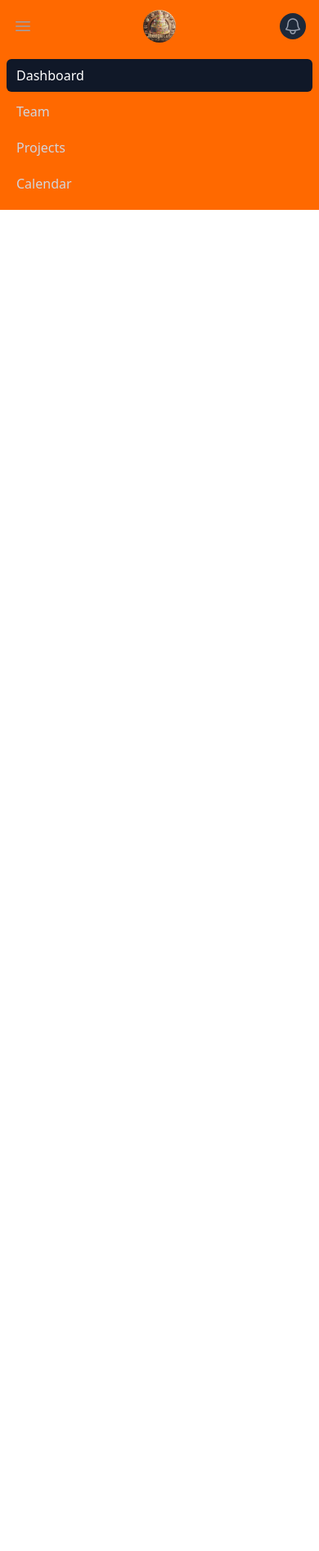
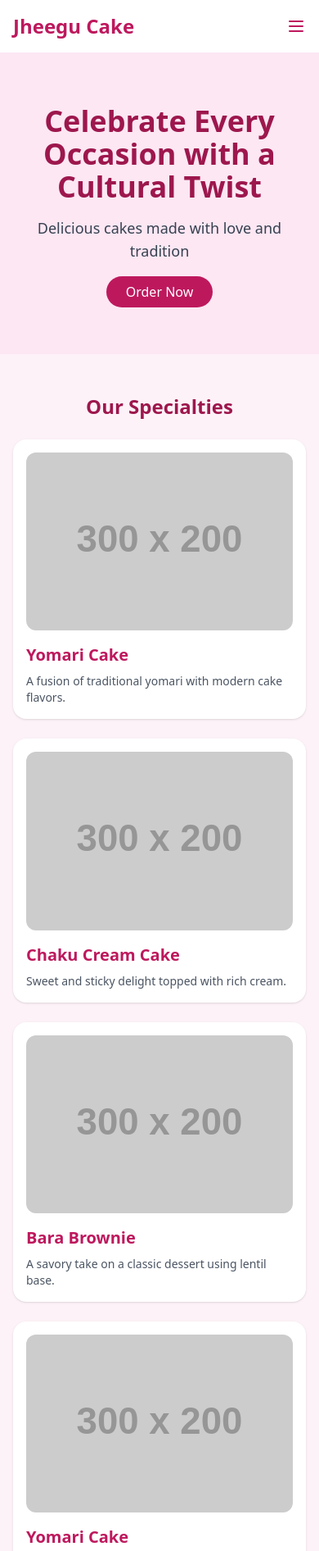
Before and after one commit to mister-aayush/Jheegu-Cake, a website: page index.html in a window 390 px wide. Shown: the top 1892 px of the page at 82% size. Before the commit the page ends 844 px from the top, so only its background shows below. Drawn offline with nearby package versions, Linux system fonts and the light colour scheme; placeholder pictures from the web are drawn by us.

Commit message:
body complete

```diff
--- a/index.html
+++ b/index.html
@@ -1,76 +1,128 @@
 <!DOCTYPE html>
 <html lang="en">
 <head>
-  <meta charset="UTF-8">
-  <meta name="viewport" content="width=device-width, initial-scale=1.0">
-  <title>Home</title>
-  <link rel="stylesheet" href="./src/output.css">
+  <meta charset="UTF-8" />
+  <meta name="viewport" content="width=device-width, initial-scale=1" />
+  <title>Jheegu Cake</title>
+  <script src="https://cdn.tailwindcss.com"></script>
 </head>
-<body>
-  <nav class="bg-orange-500">
-    <div class="mx-auto max-w-7xl px-2 sm:px-6 lg:px-8">
-      <div class="relative flex h-16 items-center justify-between">
-        <div class="absolute inset-y-0 left-0 flex items-center sm:hidden">
-          <!-- Mobile menu button-->
-          <button type="button" class="relative inline-flex items-center justify-center rounded-md p-2 text-gray-400 hover:bg-gray-700 hover:text-white focus:ring-2 focus:ring-white focus:outline-hidden focus:ring-inset" aria-controls="mobile-menu" aria-expanded="false">
-            <span class="absolute -inset-0.5"></span>
-            <span class="sr-only">Open main menu</span>
-            <!--
-              Icon when menu is closed.
+<body class="bg-pink-50 font-sans">
 
-              Menu open: "hidden", Menu closed: "block"
-            -->
-            <svg class="block size-6" fill="none" viewBox="0 0 24 24" stroke-width="1.5" stroke="currentColor" aria-hidden="true" data-slot="icon">
-              <path stroke-linecap="round" stroke-linejoin="round" d="M3.75 6.75h16.5M3.75 12h16.5m-16.5 5.25h16.5" />
-            </svg>
-            <!--
-              Icon when menu is open.
+  <nav>
+    <header class="bg-white shadow">
+      <div class="max-w-7xl mx-auto px-4 py-4 flex justify-between items-center">
+        <h1 class="text-2xl font-bold text-pink-700"><a href="index.html">Jheegu Cake</a></h1>
 
-              Menu open: "block", Menu closed: "hidden"
-            -->
-            <svg class="hidden size-6" fill="none" viewBox="0 0 24 24" stroke-width="1.5" stroke="currentColor" aria-hidden="true" data-slot="icon">
-              <path stroke-linecap="round" stroke-linejoin="round" d="M6 18 18 6M6 6l12 12" />
-            </svg>
-          </button>
-        </div>
-        <div class="flex flex-1 items-center justify-center sm:items-stretch sm:justify-start">
-          <div class="flex shrink-0 items-center">
-            <img class="h-10 w-auto rounded-4xl" src="./images/logo.jpg" alt="Jheegu-cake logo">
-          </div>
-          <div class="hidden sm:ml-6 sm:block">
-            <div class="flex space-x-4">
-              <!-- Current: "bg-gray-900 text-white", Default: "text-gray-300 hover:bg-gray-700 hover:text-white" -->
-              <a href="#" class="rounded-md bg-gray-900 px-3 py-2 text-sm font-medium text-white" aria-current="page">Home </a>
-              <a href="#" class="rounded-md px-3 py-2 text-sm font-medium text-gray-300 hover:bg-gray-700 hover:text-white">Cakes</a>
-              <a href="#" class="rounded-md px-3 py-2 text-sm font-medium text-gray-300 hover:bg-gray-700 hover:text-white">Contact</a>
-            </div>
-          </div>
-        </div>
+        <!-- Hamburger Button (visible on small screens) -->
+        <button id="menu-btn" aria-label="Toggle menu" class="md:hidden text-pink-700 focus:outline-none focus:ring-2 focus:ring-pink-500 rounded">
+          <svg class="w-6 h-6" fill="none" stroke="currentColor" viewBox="0 0 24 24" >
+            <path stroke-linecap="round" stroke-linejoin="round" stroke-width="2" d="M4 6h16M4 12h16M4 18h16"/>
+          </svg>
+        </button>
 
-        <div class="absolute inset-y-0 right-0 flex items-center pr-2 sm:static sm:inset-auto sm:ml-6 sm:pr-0">
-          <button type="button" class="relative rounded-full bg-gray-800 p-1 text-gray-400 hover:text-white focus:ring-2 focus:ring-white focus:ring-offset-2 focus:ring-offset-gray-800 focus:outline-hidden">
-            <span class="absolute -inset-1.5"></span>
-            <span class="sr-only">View notifications</span>
-            <svg class="size-6" fill="none" viewBox="0 0 24 24" stroke-width="1.5" stroke="currentColor" aria-hidden="true" data-slot="icon">
-              <path stroke-linecap="round" stroke-linejoin="round" d="M14.857 17.082a23.848 23.848 0 0 0 5.454-1.31A8.967 8.967 0 0 1 18 9.75V9A6 6 0 0 0 6 9v.75a8.967 8.967 0 0 1-2.312 6.022c1.733.64 3.56 1.085 5.455 1.31m5.714 0a24.255 24.255 0 0 1-5.714 0m5.714 0a3 3 0 1 1-5.714 0" />
-            </svg>
-          </button>
+        <!-- Navigation Links -->
+        <nav id="menu" class="hidden md:flex space-x-4">
+          <a href="#" class="text-gray-700 hover:text-pink-700 focus:ring-2 focus:ring-pink-500 rounded">Home</a>
+          <a href="#" class="text-gray-700 hover:text-pink-700 focus:ring-2 focus:ring-pink-500 rounded">Menu</a>
+          <a href="#" class="text-gray-700 hover:text-pink-700 focus:ring-2 focus:ring-pink-500 rounded">Order</a>
+          <a href="#" class="text-gray-700 hover:text-pink-700 focus:ring-2 focus:ring-pink-500 rounded">Contact</a>
+        </nav>
+      </div>
 
+      <!-- Mobile menu  -->
+      <nav id="mobile-menu" class="md:hidden px-4 pb-4 hidden space-y-2">
+        <a href="#" class="block text-gray-700 hover:text-pink-700 focus:ring-2 focus:ring-pink-500 rounded">Home</a>
+        <a href="#" class="block text-gray-700 hover:text-pink-700 focus:ring-2 focus:ring-pink-500 rounded">Menu</a>
+        <a href="#" class="block text-gray-700 hover:text-pink-700 focus:ring-2 focus:ring-pink-500 rounded">Order</a>
+        <a href="#" class="block text-gray-700 hover:text-pink-700 focus:ring-2 focus:ring-pink-500 rounded">Contact</a>
+      </nav>
+    </header>
+  </nav>
 
-        </div>
+  <!-- middle section -->
+  <section class="text-center py-16 bg-pink-100 px-4">
+    <h2 class="text-4xl font-extrabold text-pink-800 mb-4">Celebrate Every Occasion with a Cultural Twist</h2>
+    <p class="text-lg text-gray-700 mb-6 max-w-3xl mx-auto">Delicious cakes made with love and tradition</p>
+    <a href="#" class="bg-pink-700 text-white px-6 py-2 rounded-full hover:bg-pink-800 focus:outline-none focus:ring-2 focus:ring-pink-600">Order Now</a>
+  </section>
+
+  <!-- Featured Cakes -->
+  <section class="max-w-7xl mx-auto px-4 py-12">
+    <h3 class="text-2xl font-bold text-pink-800 mb-6 text-center">Our Specialties</h3>
+    <div class="grid grid-cols-1 sm:grid-cols-2 md:grid-cols-3 gap-6">
+      <!-- Cake Card -->
+      <div class="bg-white rounded-2xl shadow p-4">
+        <img src="https://via.placeholder.com/300x200" alt="Yomari Cake" class="rounded-xl mb-4 w-full h-auto object-cover" />
+        <h4 class="text-xl font-semibold text-pink-700">Yomari Cake</h4>
+        <p class="text-gray-600 text-sm mt-2">A fusion of traditional yomari with modern cake flavors.</p>
+      </div>
+
+      <div class="bg-white rounded-2xl shadow p-4">
+        <img src="https://via.placeholder.com/300x200" alt="Chaku Cream Cake" class="rounded-xl mb-4 w-full h-auto object-cover" />
+        <h4 class="text-xl font-semibold text-pink-700">Chaku Cream Cake</h4>
+        <p class="text-gray-600 text-sm mt-2">Sweet and sticky delight topped with rich cream.</p>
+      </div>
+
+      <div class="bg-white rounded-2xl shadow p-4">
+        <img src="https://via.placeholder.com/300x200" alt="Bara Brownie" class="rounded-xl mb-4 w-full h-auto object-cover" />
+        <h4 class="text-xl font-semibold text-pink-700">Bara Brownie</h4>
+        <p class="text-gray-600 text-sm mt-2">A savory take on a classic dessert using lentil base.</p>
+      </div>
+
+      <div class="bg-white rounded-2xl shadow p-4">
+        <img src="https://via.placeholder.com/300x200" alt="Yomari Cake" class="rounded-xl mb-4 w-full h-auto object-cover" />
+        <h4 class="text-xl font-semibold text-pink-700">Yomari Cake</h4>
+        <p class="text-gray-600 text-sm mt-2">A fusion of traditional yomari with modern cake flavors.</p>
+      </div>
+
+      <div class="bg-white rounded-2xl shadow p-4">
+        <img src="https://via.placeholder.com/300x200" alt="Chaku Cream Cake" class="rounded-xl mb-4 w-full h-auto object-cover" />
+        <h4 class="text-xl font-semibold text-pink-700">Chaku Cream Cake</h4>
+        <p class="text-gray-600 text-sm mt-2">Sweet and sticky delight topped with rich cream.</p>
+      </div>
+
+      <div class="bg-white rounded-2xl shadow p-4">
+        <img src="https://via.placeholder.com/300x200" alt="Bara Brownie" class="rounded-xl mb-4 w-full h-auto object-cover" />
+        <h4 class="text-xl font-semibold text-pink-700">Bara Brownie</h4>
+        <p class="text-gray-600 text-sm mt-2">A savory take on a classic dessert using lentil base.</p>
+      </div>
+
+      <div class="bg-white rounded-2xl shadow p-4">
+        <img src="https://via.placeholder.com/300x200" alt="Yomari Cake" class="rounded-xl mb-4 w-full h-auto object-cover" />
+        <h4 class="text-xl font-semibold text-pink-700">Yomari Cake</h4>
+        <p class="text-gray-600 text-sm mt-2">A fusion of traditional yomari with modern cake flavors.</p>
+      </div>
+
+      <div class="bg-white rounded-2xl shadow p-4">
+        <img src="https://via.placeholder.com/300x200" alt="Chaku Cream Cake" class="rounded-xl mb-4 w-full h-auto object-cover" />
+        <h4 class="text-xl font-semibold text-pink-700">Chaku Cream Cake</h4>
+        <p class="text-gray-600 text-sm mt-2">Sweet and sticky delight topped with rich cream.</p>
+      </div>
+
+      <div class="bg-white rounded-2xl shadow p-4">
+        <img src="https://via.placeholder.com/300x200" alt="Bara Brownie" class="rounded-xl mb-4 w-full h-auto object-cover" />
+        <h4 class="text-xl font-semibold text-pink-700">Bara Brownie</h4>
+        <p class="text-gray-600 text-sm mt-2">A savory take on a classic dessert using lentil base.</p>
       </div>
     </div>
+  </section>
 
-    <!-- Mobile menu, show/hide based on menu state. -->
-    <div class="sm:hidden" id="mobile-menu">
-      <div class="space-y-1 px-2 pt-2 pb-3">
-        <!-- Current: "bg-gray-900 text-white", Default: "text-gray-300 hover:bg-gray-700 hover:text-white" -->
-        <a href="#" class="block rounded-md bg-gray-900 px-3 py-2 text-base font-medium text-white" aria-current="page">Dashboard</a>
-        <a href="#" class="block rounded-md px-3 py-2 text-base font-medium text-gray-300 hover:bg-gray-700 hover:text-white">Team</a>
-        <a href="#" class="block rounded-md px-3 py-2 text-base font-medium text-gray-300 hover:bg-gray-700 hover:text-white">Projects</a>
-        <a href="#" class="block rounded-md px-3 py-2 text-base font-medium text-gray-300 hover:bg-gray-700 hover:text-white">Calendar</a>
-      </div>
+  <!-- Footer -->
+  <footer class="bg-white shadow py-6 mt-10">
+    <div class="max-w-7xl mx-auto text-center text-gray-600">
+      &copy; 2025 Jheegu Cake. All rights reserved.
     </div>
-  </nav>
+  </footer>
+
+  <script>
+    // Toggle mobile menu visibility
+    const menuBtn = document.getElementById('menu-btn');
+    const mobileMenu = document.getElementById('mobile-menu');
+
+    menuBtn.addEventListener('click', () => {
+      mobileMenu.classList.toggle('hidden');
+    });
+  </script>
+
 </body>
 </html>
```
Also changed, not shown: src/output.css.
